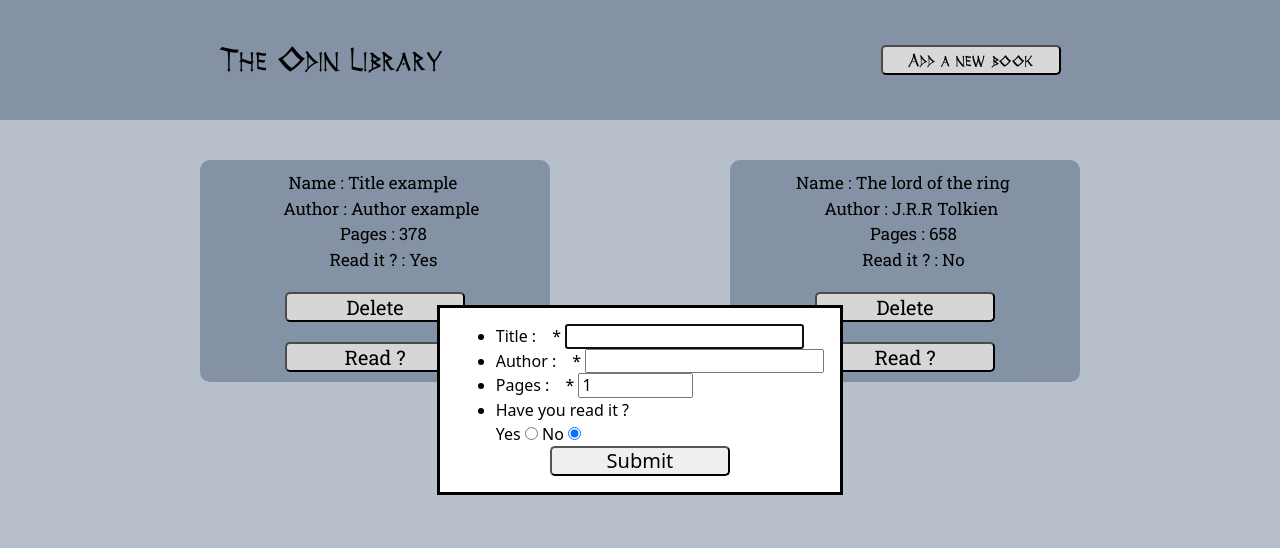
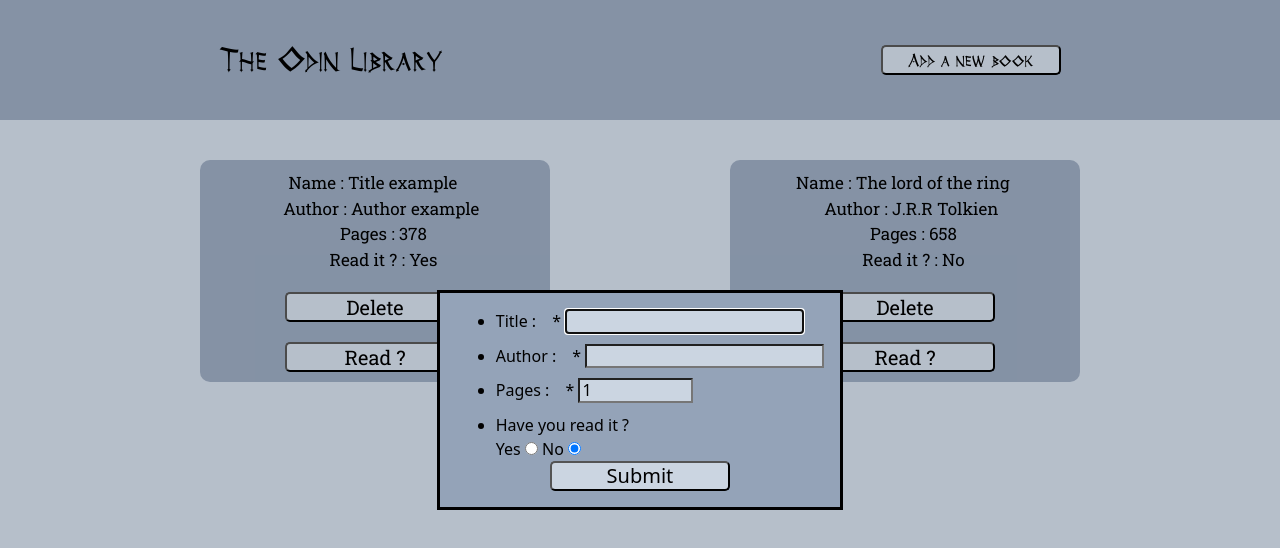
Before and after one commit to Machalo/project_library, a plain HTML site: page index.html in a window 1280 px wide. Both pictures are taken after a click on the button "Add a new book". Drawn offline with Linux system fonts and the light colour scheme.

Commit message:
changes CSS form

```diff
--- a/style.css
+++ b/style.css
@@ -58,6 +58,7 @@ button {
     height: 30px;
     width: 180px;
     font-size: 20px;
+    background-color: #cbd5e1;
 }
 
 .title {
@@ -91,4 +92,14 @@ ul {
     flex-direction: column;
     justify-content: flex-start;
     text-align: left;
+    gap: 10px;
 }
+
+input {
+  background-color: #cbd5e1;
+}
+
+#formNewBook {
+  background-color: #94a3b8;
+
+}
```
